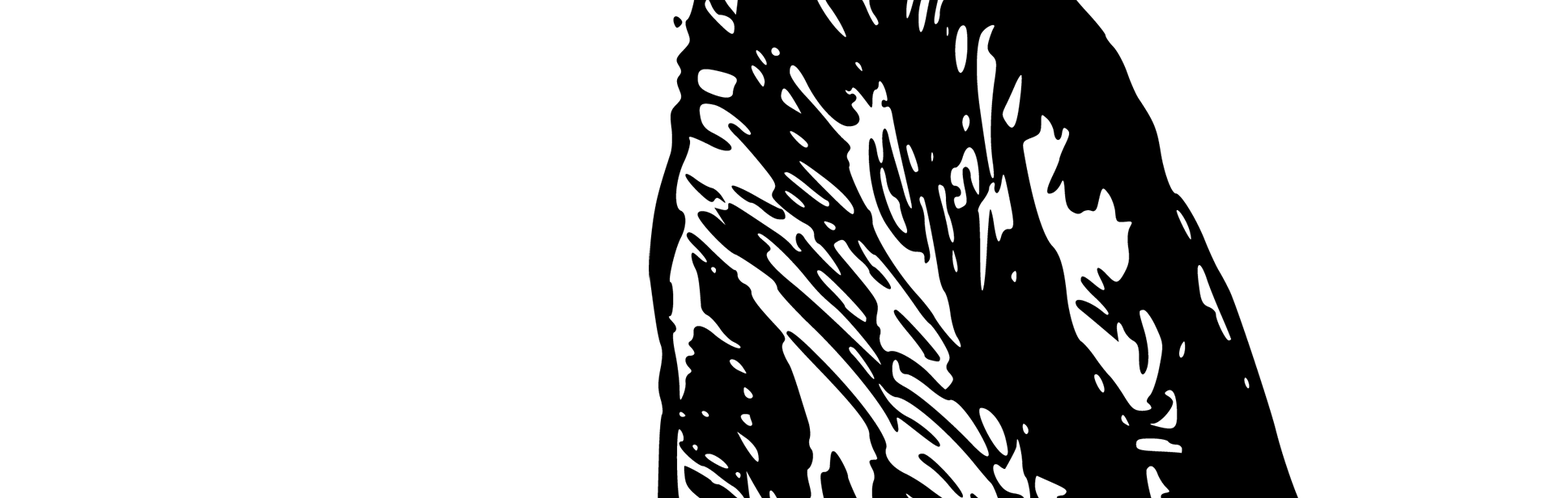
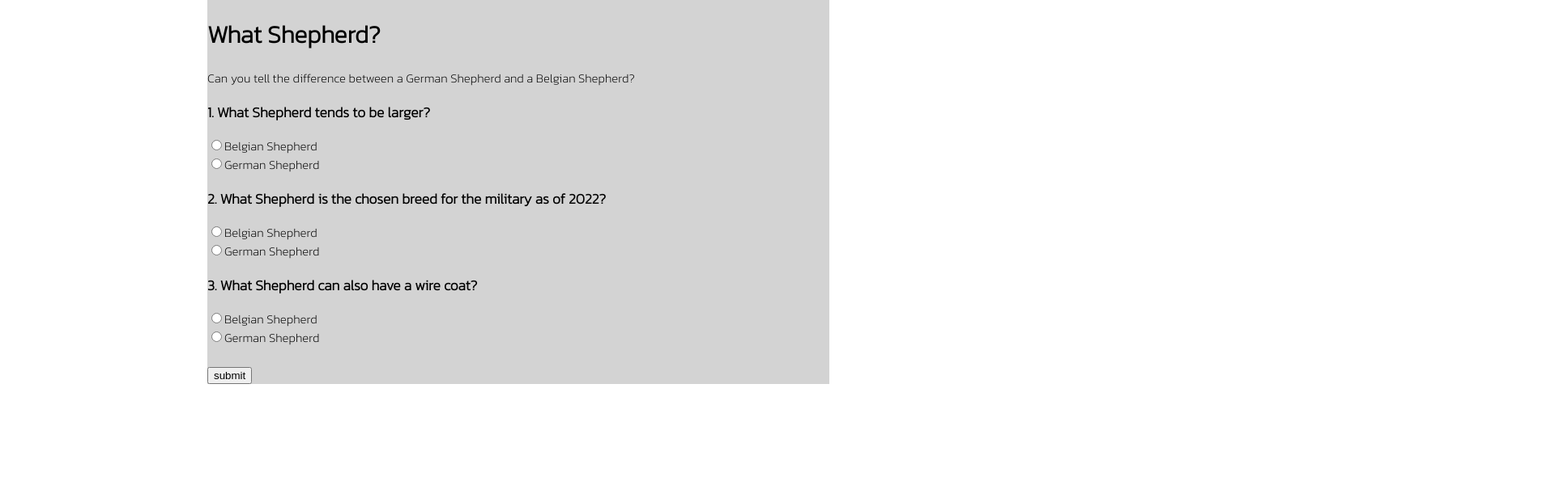
Before and after one commit to Code-Institute-Submissions/What-Shepherd, a plain HTML site: page index.html in a window 1280 px wide. Shown: the part 420-1036 px from the top of the page at 81% size, 1920 px wide, since content can reach past the window. After the commit the page ends 925 px from the top, so only its background shows below. Drawn offline with Linux system fonts and the light colour scheme.

Commit message:
Add background css styling

```diff
--- a/assets/css/style.css
+++ b/assets/css/style.css
@@ -0,0 +1,19 @@
+/* Logo style */
+.logo {
+    width: 50%;
+    height: 50%;
+}
+
+/* body style */
+body {
+    color: lightgray;
+    font-family: "Kanit", sans-serif;
+    font-size: 15px;
+}
+
+#container {
+    width: 60vw;
+    background: lightgrey;
+    color: black;
+    margin: 30px auto;
+}
--- a/index.html
+++ b/index.html
@@ -24,17 +24,20 @@
         <section>
             <!-- Questions -->
             <form name="quizForm">
-                <h3>1. Which Shepherd tends to be larger?</h3>
+                <h3>1. What Shepherd tends to be larger?</h3>
                 <input type="radio" id="q1a">Belgian Shepherd<br>
                 <input type="radio" id="q1b">German Shepherd<br>
 
-                <h3>2. Which Shepherd is the chosen breed for the military as of 2022?</h3>
+                <h3>2. What Shepherd is the chosen breed for the military as of 2022?</h3>
                 <input type="radio" id="q2a">Belgian Shepherd<br>
                 <input type="radio" id="q2b">German Shepherd<br>
 
-                <h3>3. Which Shepherd can also have a wire coat?</h3>
+                <h3>3. What Shepherd can also have a wire coat?</h3>
                 <input type="radio" id="q3a">Belgian Shepherd<br>
                 <input type="radio" id="q3b">German Shepherd<br>
+                <br>
+                <input type="Submit" value="submit" onclick="fsubmit()">
+                <p id="message"></p>
             </form>
         </section>
     </div>
```
